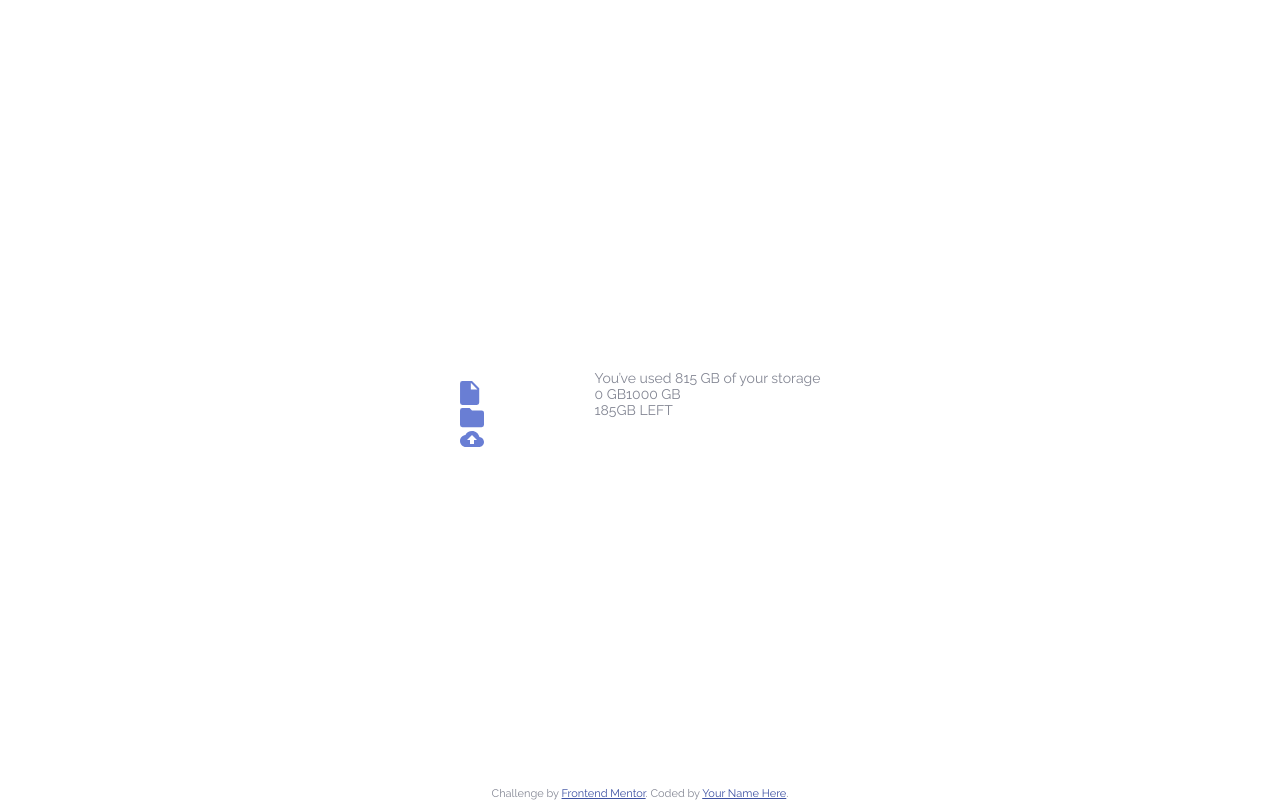
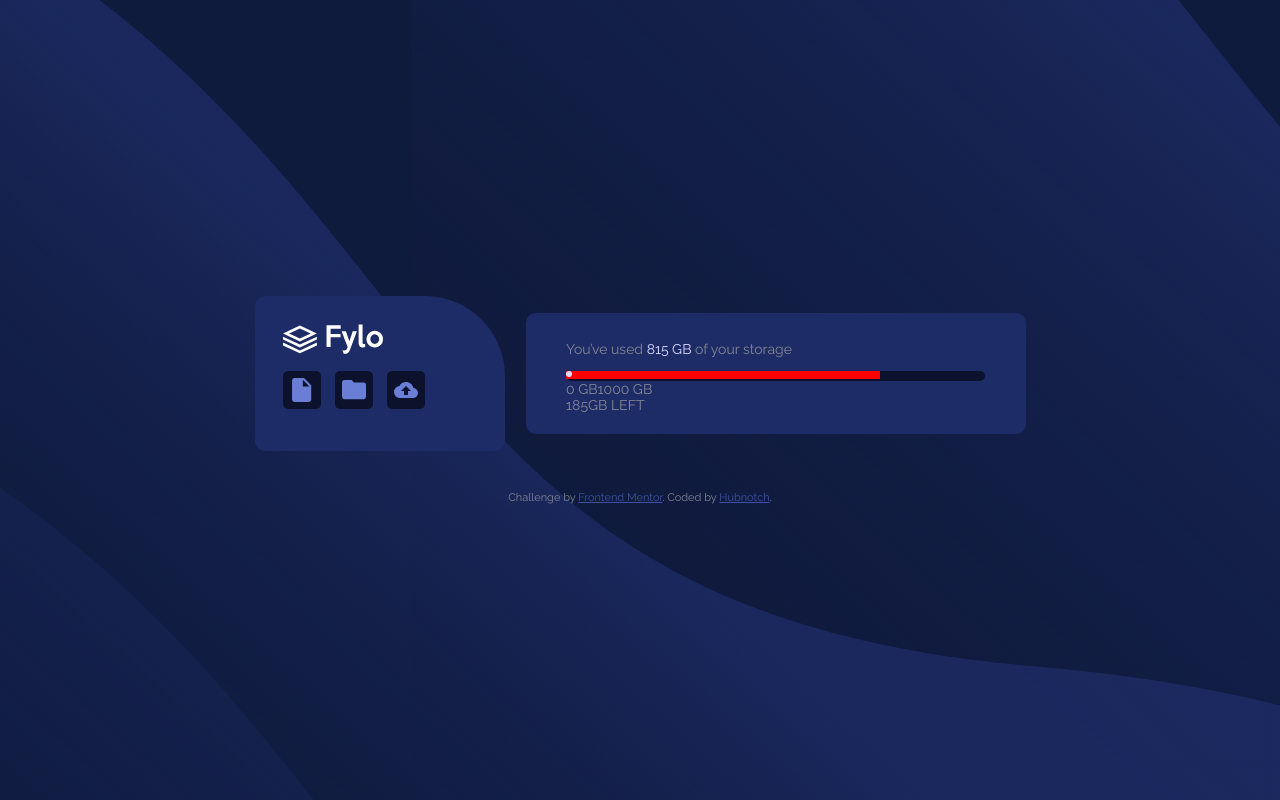
Before and after one commit to Hubnotch/fylo-data-storage-component, a plain HTML site: page fylo-data-storage-component-master/index.html in a window 1280 px wide. Drawn offline with Linux system fonts and the light colour scheme.

Commit message:
Add the styles

```diff
--- a/fylo-data-storage-component-master/index.html
+++ b/fylo-data-storage-component-master/index.html
@@ -22,14 +22,18 @@
       .attribution {
         font-size: 11px;
         text-align: center;
+        margin-top: 40px;
       }
       .attribution a {
         color: hsl(228, 45%, 44%);
       }
     </style>
   </head>
-  <body class="bg-image">
-    <main class="container">
+  <body>
+    <main class="container bg-image">
+
+
+      <div class="panel-group-row">
         <section class="left-container">
           <div class="logo"><img src="images/logo.svg" alt="" /></div>
           <div class="data-process">
@@ -46,9 +50,12 @@
         </section>
 
         <section class="right-container">
-        <p>You’ve used 815 GB of your storage</p>
+          <p>You’ve used <span>815 GB</span> of your storage</p>
           <div class="usage">
+            <div class="usage-bar">
                <div class="progress-dot"><div class="dot"></div></div>
+            </div>
+          </div>
             <div class="usage-bandwidth">
               <span>0 GB</span><span>1000 GB</span>
             </div>
@@ -57,14 +64,15 @@
             </div>
           </div>
         </section>
-    </main>
-    <!-- 185 GB Left 0 GB 1000 GB --->
+      </div>
 
       <div class="attribution">
         Challenge by
         <a href="https://www.frontendmentor.io?ref=challenge" target="_blank"
           >Frontend Mentor</a
-      >. Coded by <a href="#">Your Name Here</a>.
+        >. Coded by <a href="https://www.github.com/Hubnotch">Hubnotch</a>.
       </div>
+    </main>
+    <!-- 185 GB Left 0 GB 1000 GB --->
   </body>
 </html>
--- a/fylo-data-storage-component-master/styles/styles.scss
+++ b/fylo-data-storage-component-master/styles/styles.scss
@@ -1,3 +1,4 @@
+
 $PaleBlue: hsl(243, 100%, 93%);
 $GrayishBlue: hsl(229, 7%, 55%);
 $DarkBlue: hsl(228, 56%, 26%);
@@ -9,13 +10,139 @@ $Gradient: hsl(6, 100%, 80%) to hsl(335, 100%, 65%);
   margin: 0;
   padding: 0;
   box-sizing: border-box;
+  //border: 1px solid red;
 }
 
+html,
 body {
   font-family: "Raleway", sans-serif;
   font-size: 14px;
   color: $GrayishBlue;
-  width: 90%;
+  height: 100vh;
+
+}
+.bg-image {
+  background-image: url("../images/bg-desktop.svg");
+  height: 100%;
+  background-position: center;
+  background-size: cover;
+  background-repeat: no-repeat;
+}
+
+.container {
+   display: flex;
+   flex-direction: column;
+  justify-content: center;
+  align-items: center;
+  width: 100%;
+}
+
+.panel-group-row {
+  display: flex;
+  justify-content: center;
+  align-items: center;
+  flex-direction: row;
+  align-items: baseline;
+
+  .left-container {
+    //flex: 40%;
+    margin-right: 1.5rem;
+    background: $DarkBlue;
+    display: flex;
+    flex-direction: column;
+    justify-content: center;
+    align-content: space-around;
+    padding: 2rem;
+    width: 250px;
+    border-radius: 10px 80px 10px 10px;
+
+    .logo img{
+      width: 100px;
+    }
+}
+
+.left-container .data-process{
+  display: flex;
+  margin: 1rem 0;
+  }
+
+  .data-item {
+    background-color: $VeryDarkBlue;
+    width: 38px;
+    height: 38px;
+    border-radius: 5px;
+    margin-right: 1rem;
+    display: flex;
+    justify-content: center;
+    align-items: center;
+  }
+
+.right-container {
+  //flex:60%;
+  background: $DarkBlue;
+  width: 500px;
+  position: relative;
+  }
+}
+
+.right-container {
+  padding: 1.5rem 2.9rem;
+  border-radius: 10px;
+
+  p{
+    padding: 0.5rem 0 1rem;
+    span {
+    color: $PaleBlue;
+  }
+  }
+  .usage {
+    width: 100%;
+    height: 10px;
+    border-radius: 12px;
+    background: $VeryDarkBlue;
+
+    .usage-bar {
+      width: 75%;
+      height: 8px;
+      background: red;
+      background-image: linear-gradient($Gradient);
+
+      .dot {
+        width: 6px;
+        height: 6px;
+        background-color: $PaleBlue;
+        border-radius: 50%;
+
+      }
+    }
+  }
+}
+
+
+
+
+
+
+
+
+/*MOBILE LAYOUT FIRST*/
+
+@media (max-width: 375px) {
+}
+
+@media (max-width: 1440px) {
+}
+
+
+
+
+
+
+
+
+
+/*
+ width: 90%;
   height: 100vh;
   margin: 0 auto;
   display: flex;
@@ -24,7 +151,6 @@ body {
   align-items: center;
   .bg-image {
     background-image: url("/images/bg-desktop.svg");
-    /*background: $VeryDarkBlue;*/
     background-position: center;
     background-size: cover;
     background-repeat: no-repeat;
@@ -40,10 +166,4 @@ body {
     margin: auto;
 }
 
-/*MOBILE LAYOUT FIRST*/
-
-@media (max-width: 375px) {
-}
-
-@media (max-width: 1440px) {
-}
+*/
```
Also changed, not shown: fylo-data-storage-component-master/styles/styles.css, 3 other files. Lines whose indentation alone changed are shown as unchanged.
